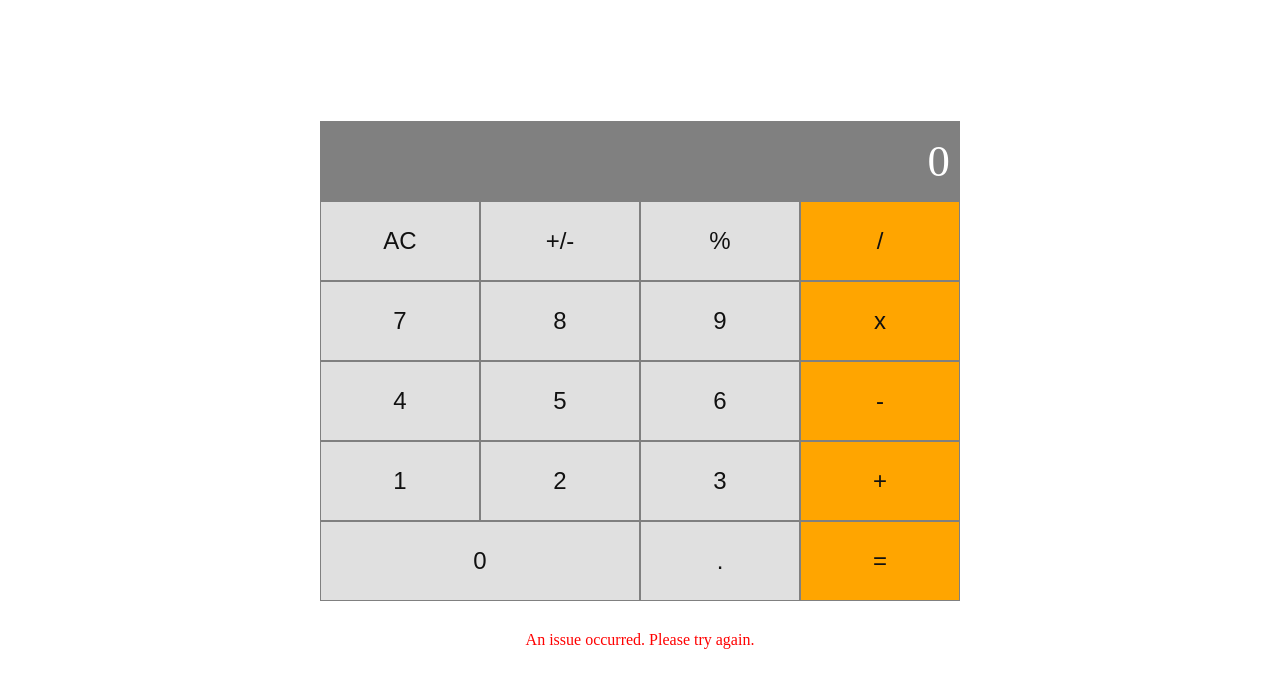
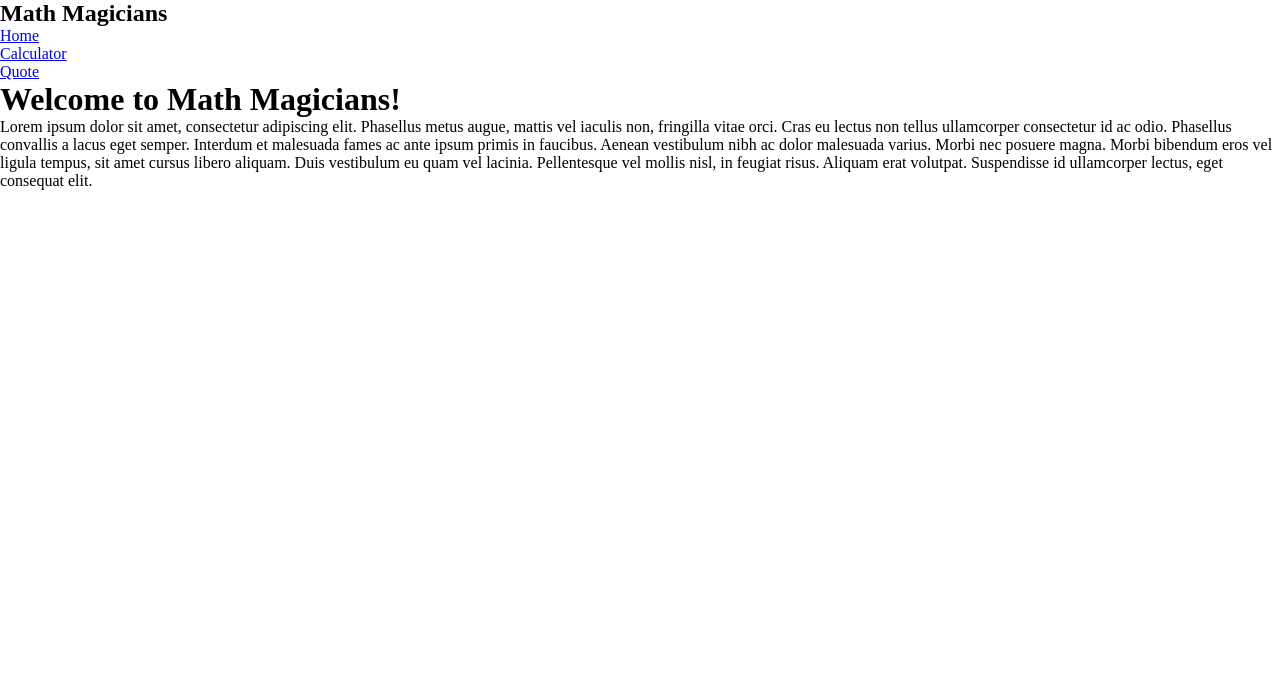
Before and after one commit to JoyTaribagshaw/Mathmagician, a React (Create React App) app: page / in a window 1280 px wide. Shown: the top 688 px of the page. Built offline with nearby package versions, Linux system fonts and the light colour scheme; no server answers.

Commit message:
Update Calculator component

```diff
--- a/src/App.js
+++ b/src/App.js
@@ -1,14 +1,19 @@
+import './style.css';
+import { Routes, Route } from 'react-router-dom';
+import Navbar from './components/Navbar';
+import Home from './pages/Home';
+import Quotes from './components/Quotes';
 import Calculator from './components/Calculator';
-import './style.css';
-import Quote from './components/Quotes';
 
 function App() {
   return (
-    <div className="container">
-      {' '}
-      <Calculator />
-      {' '}
-      <Quote />
+    <div>
+      <Navbar />
+      <Routes>
+        <Route path="/" element={<Home />} />
+        <Route path="/calculator" element={<Calculator />} />
+        <Route path="/quotes" element={<Quotes />} />
+      </Routes>
     </div>
   );
 }
--- a/src/index.js
+++ b/src/index.js
@@ -1,10 +1,13 @@
 import React from 'react';
 import ReactDOM from 'react-dom/client';
+import { BrowserRouter } from 'react-router-dom';
 import App from './App';
 
 const root = ReactDOM.createRoot(document.getElementById('root'));
 root.render(
   <React.StrictMode>
-    <App />
+    <BrowserRouter>
+      <App />
+    </BrowserRouter>
   </React.StrictMode>,
 );
--- /dev/null
+++ b/src/pages/Home.jsx
@@ -0,0 +1,21 @@
+import React from 'react';
+
+const Home = () => (
+  <div>
+    <div className="home_page">
+      <h1 className="home_heading">Welcome to Math Magicians!</h1>
+      <p className="home_paragraph">
+        Lorem ipsum dolor sit amet, consectetur adipiscing elit. Phasellus metus
+        augue, mattis vel iaculis non, fringilla vitae orci. Cras eu lectus non
+        tellus ullamcorper consectetur id ac odio. Phasellus convallis a lacus
+        eget semper. Interdum et malesuada fames ac ante ipsum primis in faucibus.
+        Aenean vestibulum nibh ac dolor malesuada varius. Morbi nec posuere magna.
+        Morbi bibendum eros vel ligula tempus, sit amet cursus libero aliquam. Duis
+        vestibulum eu quam vel lacinia. Pellentesque vel mollis nisl, in feugiat risus.
+        Aliquam erat volutpat. Suspendisse id ullamcorper lectus, eget consequat elit.
+      </p>
+    </div>
+  </div>
+);
+
+export default Home;
```
